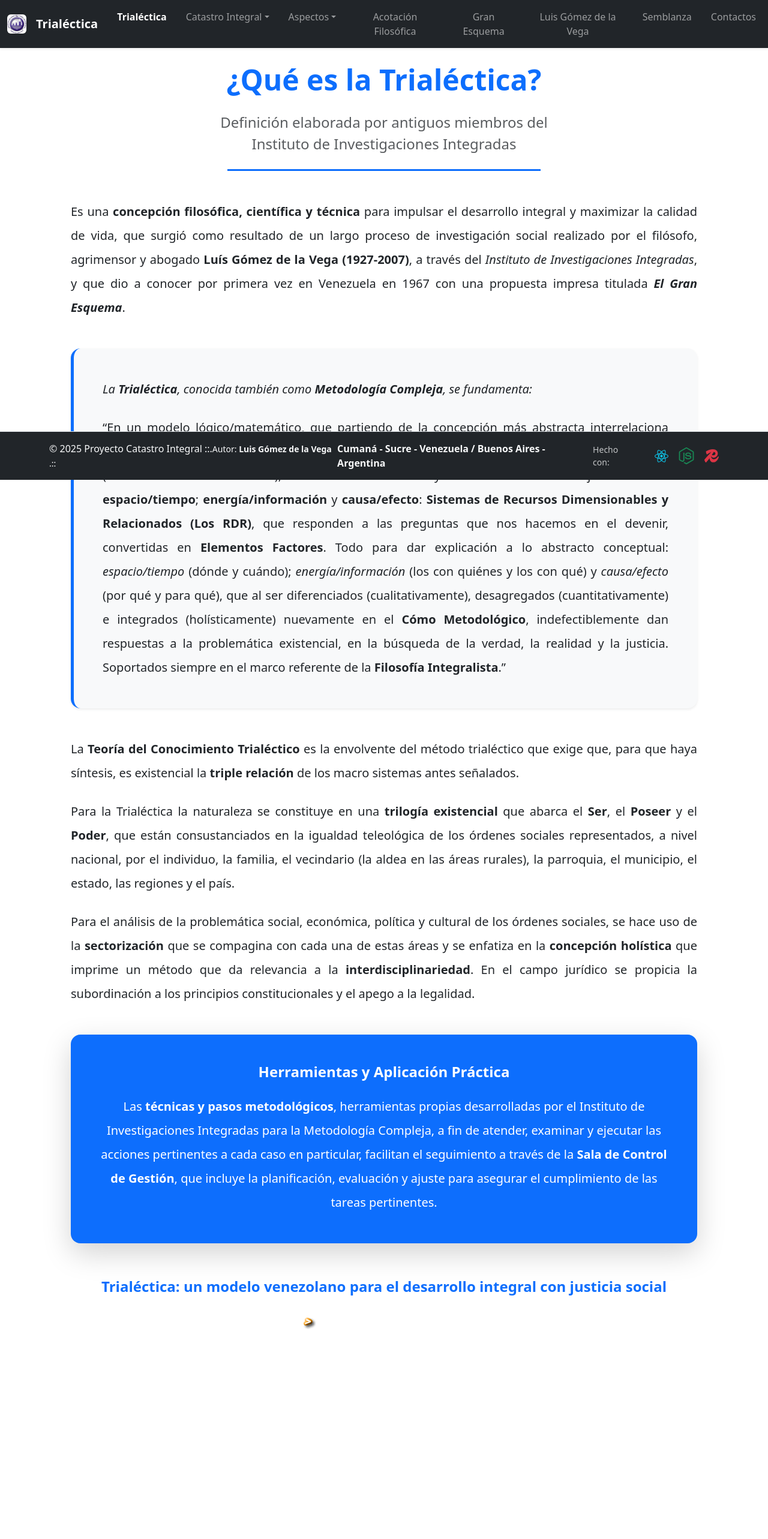
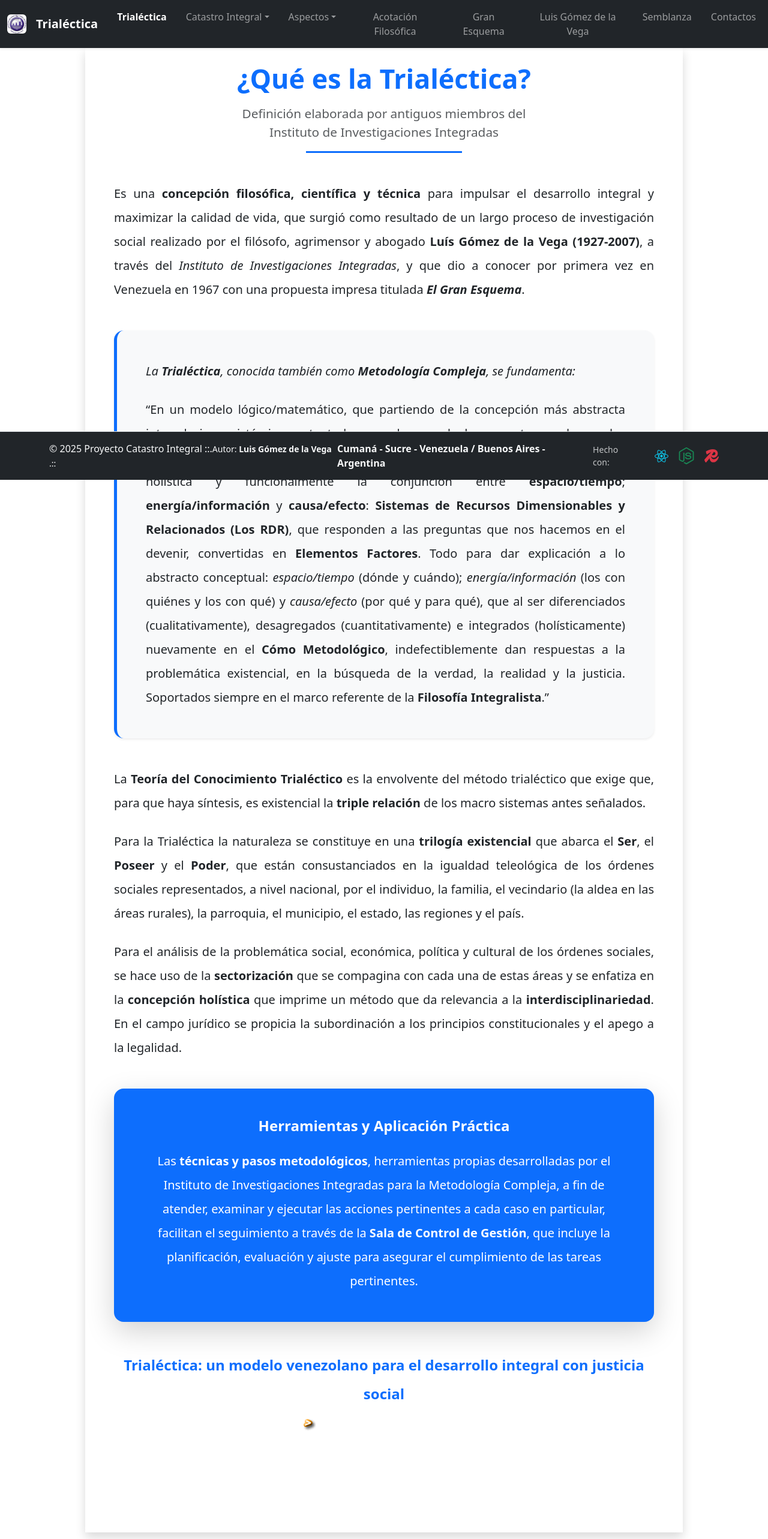
Before and after one commit to moleculax/Trialectica, a React (Vite) app: page /DefinicionTrialectica in a window 1280 px wide. Shown: the top 2566 px of the page at 60% size. Before the commit the page ends 2321 px from the top, so only its background shows below. Built offline with nearby package versions, Linux system fonts and the light colour scheme; the HTML template or start-up script is replaced by a standard one.

Commit message:
actualizacion

```diff
--- a/src/component/AspectosConceptualesSalaTecnica.jsx
+++ b/src/component/AspectosConceptualesSalaTecnica.jsx
@@ -10,8 +10,8 @@ export default function AspectosConceptualesSalaTecnica() {
             <Navbar />
 
             <div className="min-vh-100 bg-white py-5">
-                <div className="container px-4 px-md-5">
-                    <div className="mx-auto" style={{ maxWidth: "1450px" }}>
+                <div className="container px-4 px-md-5 shadow">
+                    <div className="mx-auto" style={{ maxWidth: "900px" }}>
 
                         {/* Título principal */}
                         <header className="text-center mb-5 pt-3">
--- a/src/component/BiografiaLuisGomez.jsx
+++ b/src/component/BiografiaLuisGomez.jsx
@@ -11,8 +11,8 @@ export default function BiografiaLuisGomez() {
             <Navbar />
 
             <div className="min-vh-100 bg-white py-5">
-                <div className="container px-4 px-md-5">
-                    <div className="mx-auto" style={{ maxWidth: "1450px" }}>
+                <div className="container px-4 px-md-5 shadow">
+                    <div className="mx-auto" style={{ maxWidth: "900px" }}>
 
                         {/* Título principal */}
                         <header className="text-center mb-5 pt-4">
@@ -36,7 +36,7 @@ export default function BiografiaLuisGomez() {
                         <div className="alert alert-light border-start border-primary border-5 mb-5">
                             <p className="mb-0 text-end fst-italic text-muted">
                                 Sobre el Dr. Luis Gómez de la Vega, puedes leer también la{" "}
-                                <a href="#" className="text-primary fw-bold text-decoration-underline">
+                                <a href="/SemblanzaLuisGomez" className="text-primary fw-bold text-decoration-underline">
                                     Semblanza
                                 </a>{" "}
                                 que escribió Gloria Martínez.
@@ -113,7 +113,7 @@ export default function BiografiaLuisGomez() {
                             </p>
 
                             <p className="mb-5">
-                                Como resultado de tantas inquietudes decidió cambiar la razón de su vida para dedicarse a definir lo que será más adelante una de las amplias y coherentes teorías para una nueva civilización: la <u>Teoría General de Integración de Sistemas Sociales</u>, así como el inicio de su aspecto metodológico (la <u>Trialéctica</u>), reflejado en su libro <a href="#" className="text-primary">El Gran Esquema</a>, publicado en <strong>1967</strong>.
+                                Como resultado de tantas inquietudes decidió cambiar la razón de su vida para dedicarse a definir lo que será más adelante una de las amplias y coherentes teorías para una nueva civilización: la <u>Teoría General de Integración de Sistemas Sociales</u>, así como el inicio de su aspecto metodológico (la <u>Trialéctica</u>), reflejado en su libro <a href="/GranEsquemaComponent" className="text-primary">El Gran Esquema</a>, publicado en <strong>1967</strong>.
                             </p>
 
                             <h2 className="h4 fw-bold text-primary mb-4">
@@ -135,6 +135,10 @@ export default function BiografiaLuisGomez() {
                             </p>
 
                         </article>
+
+                        <div style={{height: "150px"}}>
+
+                        </div>
                     </div>
                 </div>
             </div>
--- a/src/component/DefinicionTrialectica.jsx
+++ b/src/component/DefinicionTrialectica.jsx
@@ -9,30 +9,40 @@ export default function DefinicionTrialectica() {
         <>
             <Navbar />
 
-            <div className="min-vh-100 bg-white py-5">
-                <div className="container px-4 px-md-5">
-                    <div className="mx-auto" style={{ maxWidth: "1450px" }}>
+            <div className="min-vh-100 bg-white py-4 py-md-5">
+                <div className="container px-3 px-md-5 shadow">
+                    <div className="mx-auto " style={{ maxWidth: "900px" }}>
 
                         {/* Título principal */}
                         <header className="text-center mb-5 pt-4">
-                            <h1 className="display-5 fw-bold text-primary mb-4">
+                            <h1 className="fw-bold text-primary mb-3" style={{ fontSize: "clamp(1.8rem, 4vw, 2.8rem)" }}>
                                 ¿Qué es la Trialéctica?
                             </h1>
-                            <p className="lead text-muted fs-4">
+
+                            <p
+                                className="lead text-muted"
+                                style={{ fontSize: "clamp(1rem, 2.5vw, 1.3rem)" }}
+                            >
                                 Definición elaborada por antiguos miembros del<br />
                                 <strong>Instituto de Investigaciones Integradas</strong>
                             </p>
-                            <hr className="w-50 w-md-25 mx-auto border-primary border-3 opacity-100 mt-4" />
+
+                            <hr className="mx-auto border-primary border-3 opacity-100"
+                                style={{ width: "clamp(120px, 40%, 260px)" }}
+                            />
                         </header>
 
-                        {/* Definición principal - 100% justificada */}
-                        <article className="text-justify fs-5 lh-lg">
+                        {/* Definición principal */}
+                        <article
+                            className="fs-5 lh-lg text-justify"
+                            style={{ fontSize: "clamp(1rem, 2.2vw, 1.25rem)" }}
+                        >
 
                             <p className="mb-5">
                                 Es una <strong>concepción filosófica, científica y técnica</strong> para impulsar el desarrollo integral y maximizar la calidad de vida, que surgió como resultado de un largo proceso de investigación social realizado por el filósofo, agrimensor y abogado <strong>Luís Gómez de la Vega (1927-2007)</strong>, a través del <em>Instituto de Investigaciones Integradas</em>, y que dio a conocer por primera vez en Venezuela en 1967 con una propuesta impresa titulada <strong><em>El Gran Esquema</em></strong>.
                             </p>
 
-                            <div className="bg-light rounded-4 p-5 shadow-sm border-start border-primary border-5 mb-5">
+                            <div className="bg-light rounded-4 p-4 p-md-5 shadow-sm border-start border-primary border-5 mb-5">
                                 <p className="mb-4 fst-italic">
                                     La <strong>Trialéctica</strong>, conocida también como <strong>Metodología Compleja</strong>, se fundamenta:
                                 </p>
@@ -53,7 +63,7 @@ export default function DefinicionTrialectica() {
                                 Para el análisis de la problemática social, económica, política y cultural de los órdenes sociales, se hace uso de la <strong>sectorización</strong> que se compagina con cada una de estas áreas y se enfatiza en la <strong>concepción holística</strong> que imprime un método que da relevancia a la <strong>interdisciplinariedad</strong>. En el campo jurídico se propicia la subordinación a los principios constitucionales y el apego a la legalidad.
                             </p>
 
-                            <div className="bg-primary text-white rounded-4 p-5 shadow-lg mb-5">
+                            <div className="bg-primary text-white rounded-4 p-4 p-md-5 shadow-lg mb-5">
                                 <h2 className="h4 fw-bold mb-4 text-center">
                                     Herramientas y Aplicación Práctica
                                 </h2>
@@ -62,25 +72,28 @@ export default function DefinicionTrialectica() {
                                 </p>
                             </div>
 
+                            {/* Imagen final centrada y responsive */}
                             <div className="text-center mt-5">
-                                <p className="fs-4 fw-bold text-primary">
+                                <p className="fs-4 fw-bold text-primary" style={{ fontSize: "clamp(1.2rem, 3vw, 1.8rem)" }}>
                                     Trialéctica: un modelo venezolano para el desarrollo integral con justicia social
                                 </p>
-                                <p className="text-muted fst-italic">
-                                    {/*De Venezuela para el mundo*/}
-                                    <img   src="/image/vmundo.gif"
+                                <p className="text-muted fst-italic d-flex justify-content-center">
+                                    <img
+                                        src="/image/vmundo.gif"
                                         alt="Venezuela para el mundo"
-                                           className="me-2 "
+                                        className="img-fluid me-2"
+
                                     />
                                 </p>
                             </div>
+                            <div style={{height: "150px"}}></div>
 
                         </article>
                     </div>
                 </div>
             </div>
 
-            {/* Justificado perfecto en todos los navegadores */}
+            {/* Justificado perfecto */}
             <style jsx global>{`
                 .text-justify {
                     text-align: justify !important;
--- a/src/component/GranEsquemaComponent.jsx
+++ b/src/component/GranEsquemaComponent.jsx
@@ -39,7 +39,7 @@ const MetodoSeguido = () => {
 
 
         <div className="shadow"
-            style={{ padding: "20px", textAlign: "justify", whiteSpace: "pre-wrap", width: "95%", fontSize: "14px !important" }}>
+            style={{ padding: "20px", textAlign: "justify", whiteSpace: "pre-wrap", width: "900px", fontSize: "14px !important" }}>
             <h1>Método Seguido</h1>
 
             <p>Antes de esbozar el esquema, es necesario advertir acerca de cómo, dónde y por qué ha sido elaborado.</p>
--- a/src/component/HomeTrialectica.jsx
+++ b/src/component/HomeTrialectica.jsx
@@ -54,7 +54,9 @@ export default function HomeTrialectica() {
                         {/* GIF PRIMERO EN MÓVIL */}
                         <div className="col-12 col-lg-6 order-1 order-lg-2 text-center">
                             <img
-                                src="/image/flujo5.gif"
+
+                                src="/image/sistemasIntegrados..png"
+
                                 alt="Catastro Integral"
                                 className="img-fluid rounded-4 border border-3 border-success shadow-lg"
                                 style={{
--- a/src/component/ObjetivoGeneralCatastro.jsx
+++ b/src/component/ObjetivoGeneralCatastro.jsx
@@ -29,8 +29,8 @@ export default function ObjetivoGeneralCatastro() {
         <>
             <Navbar/>
         <div className="min-vh-100 bg-white">
-            <div className="container py-5 px-4">
-                <div className="mx-auto" style={{ maxWidth: "1450px" }}>
+            <div className="container py-5 px-4 shadow">
+                <div className="mx-auto" style={{ maxWidth: "900px" }}>
 
                     {/* Título principal */}
                     <header className="text-center mb-5">
@@ -119,7 +119,9 @@ export default function ObjetivoGeneralCatastro() {
                         </section>
 
 
+                        <div style={{height: "150px"}}>
 
+                        </div>
 
                     </main>
                 </div>
--- a/src/component/PrincipiosConceptualesCatastro.jsx
+++ b/src/component/PrincipiosConceptualesCatastro.jsx
@@ -16,8 +16,8 @@ export default function PrincipiosConceptualesCatastro() {
 
 
         <div className="min-vh-100 bg-white">
-            <div className="container py-5 px-4">
-                <div className="mx-auto" style={{ maxWidth: "1450px" }}>
+            <div className="container py-5 px-4 shadow">
+                <div className="mx-auto" style={{ maxWidth: "900px" }}>
 
                     {/* Título principal */}
                     <header className="text-center mb-5">
@@ -60,7 +60,9 @@ export default function PrincipiosConceptualesCatastro() {
                             />
                         </div>
 
+                        <div style={{height: "150px"}}>
 
+                        </div>
 
 
                     </main>
--- a/src/component/PuebloGobiernoTerritorio.jsx
+++ b/src/component/PuebloGobiernoTerritorio.jsx
@@ -16,8 +16,8 @@ export default function PuebloGobiernoTerritorio() {
 
 
         <div className="min-vh-100 bg-white">
-            <div className="container py-5 px-4">
-                <div className="mx-auto" style={{ maxWidth: "1450px" }}>
+            <div className="container py-5 px-4 shadow">
+                <div className="mx-auto" style={{ maxWidth: "900px" }}>
 
                     {/* Título principal */}
                     <header className="text-center mb-5">
@@ -170,6 +170,10 @@ export default function PuebloGobiernoTerritorio() {
                         {/* Autor */}
 
                     </main>
+                    <div style={{height: "150px"}}>
+
+                    </div>
+
                 </div>
             </div>
         </div>
--- a/src/component/SemblanzaLuisGomez.jsx
+++ b/src/component/SemblanzaLuisGomez.jsx
@@ -11,8 +11,8 @@ export default function SemblanzaLuisGomez() {
             <Navbar />
 
             <div className="min-vh-100 bg-white py-5">
-                <div className="container px-4 px-md-5">
-                    <div className="mx-auto" style={{ maxWidth: "1450px" }}>
+                <div className="container px-4 px-md-5 shadow">
+                    <div className="mx-auto" style={{ maxWidth: "900px" }}>
 
                         {/* Título principal */}
                         <header className="text-center mb-5 pt-4">
@@ -123,13 +123,15 @@ export default function SemblanzaLuisGomez() {
 
                             <hr className="my-5" />
 
-                            <footer className="text-muted text-center">
+
                                 <small>
                                     Tomado y ampliado del Prólogo del libro <strong>“Consejos Comunales”</strong> del General Pedro E. Dávila F. (2008).<br />
                                     Gloria Martínez fue Directora del Instituto y Miembro Titular del Consejo Directivo del Instituto de Investigaciones Integradas (1985-1995).
                                 </small>
-                            </footer>
 
+                            <div style={{height: "150px"}}>
+
+                            </div>
                         </article>
                     </div>
                 </div>
--- a/src/component/SistemaInformacionSocial.jsx
+++ b/src/component/SistemaInformacionSocial.jsx
@@ -18,7 +18,7 @@ export default function SistemaInformacionSocial() {
             {/* Fondo blanco puro en toda la página */}
             <div className="min-vh-100 bg-white py-5">
 
-                <div className="container px-4 px-md-5">
+                <div className="container px-4 px-md-5 shadow">
                     <div className="mx-auto" style={{ maxWidth: "100%" }}>
 
                         {/* Título */}
@@ -85,7 +85,9 @@ export default function SistemaInformacionSocial() {
                                         </p>
                                     </div>
                                 </section>
+                                <div style={{height: "150px"}}>
 
+                                </div>
                             </div>
                         </div>
                     </div>
```
Also changed, not shown: src/component/AspectosConceptuales.jsx (+29 -24 lines), public/image/sistemasIntegrados..png (added), public/image/sistemasintegrados.gif (added). Lines whose indentation alone changed are shown as unchanged.
